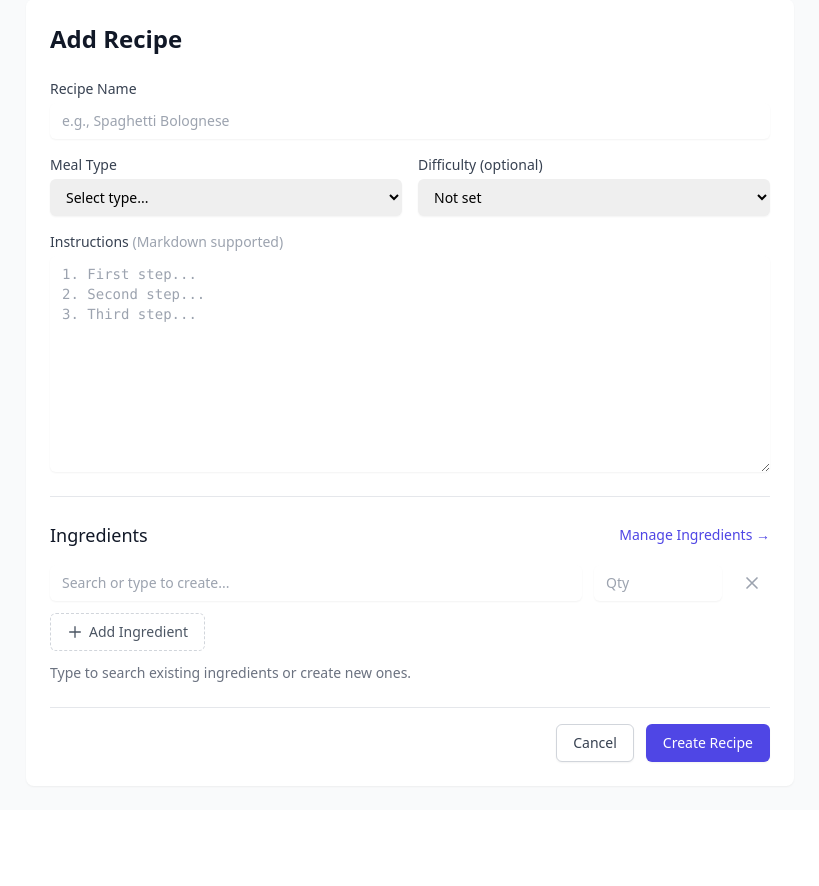
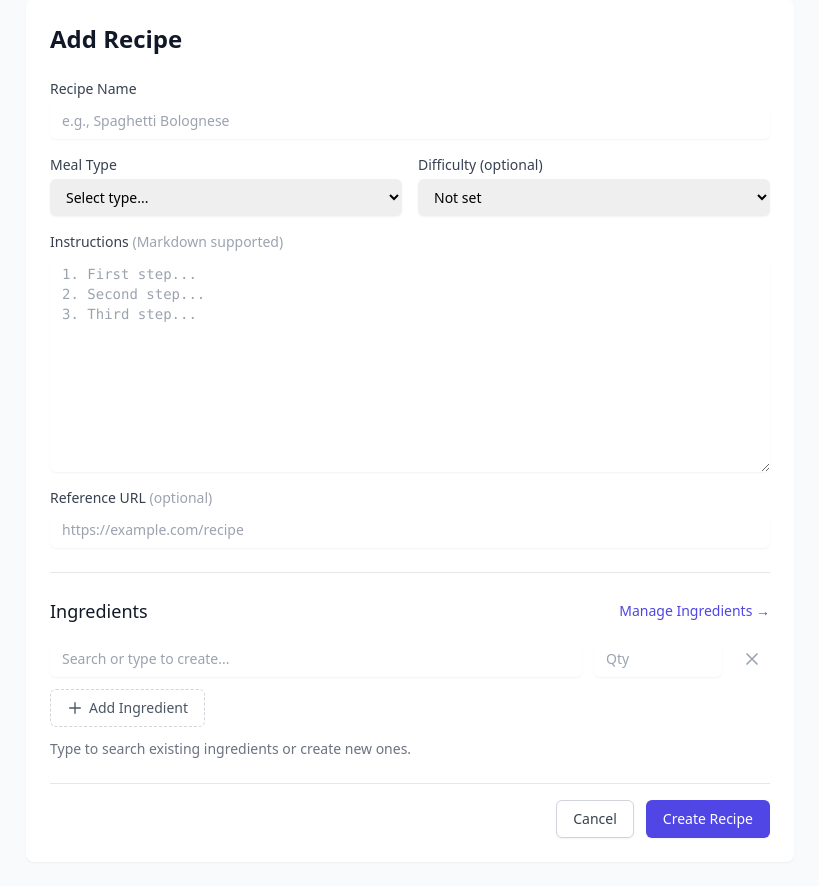
Before and after one commit to yulqen/mealplanner, a Django app: page /recipes/new/ in a window 1280 px wide. Shown: the part 137-1023 px from the top of the page, without its empty margins (230-1049 px from the left). Before the commit the page ends 924 px from the top, so only its background shows below. Run offline with Django 5.2, Linux system fonts and the light colour scheme; the visitor is signed in with stand-in values (Sample User, id 1); data that the repository does not hold is empty; some libraries are stand-ins or nearby versions.

Commit message:
feat: Add reference URL field to recipes

```diff
--- a/core/forms.py
+++ b/core/forms.py
@@ -16,7 +16,7 @@ from .models import (
 class RecipeForm(forms.ModelForm):
     class Meta:
         model = Recipe
-        fields = ["name", "meal_type", "difficulty", "instructions"]
+        fields = ["name", "meal_type", "difficulty", "instructions", "reference"]
         widgets = {
             "name": forms.TextInput(
                 attrs={
@@ -39,6 +39,12 @@ class RecipeForm(forms.ModelForm):
                     "class": "block w-full rounded-md border-gray-300 shadow-sm focus:border-indigo-500 focus:ring-indigo-500 sm:text-sm px-3 py-2",
                     "rows": 10,
                     "placeholder": "Enter cooking instructions (Markdown supported)",
+                }
+            ),
+            "reference": forms.URLInput(
+                attrs={
+                    "class": "block w-full rounded-md border-gray-300 shadow-sm focus:border-indigo-500 focus:ring-indigo-500 sm:text-sm px-3 py-2",
+                    "placeholder": "https://example.com/recipe",
                 }
             ),
         }
--- a/core/models.py
+++ b/core/models.py
@@ -101,6 +101,9 @@ class Recipe(models.Model):
         choices=DIFFICULTY_CHOICES, null=True, blank=True
     )
     instructions = models.TextField(help_text="Markdown supported")
+    reference = models.URLField(
+        blank=True, help_text="Link to the original recipe online"
+    )
     is_archived = models.BooleanField(
         default=False, help_text="Hidden from active recipe lists"
     )
--- a/core/templates/core/recipe_form.html
+++ b/core/templates/core/recipe_form.html
@@ -99,6 +99,21 @@
                               required>{{ form.instructions.value|default:'' }}</textarea>
                     {% if form.instructions.errors %}
                     <p class="mt-1 text-sm text-red-600">{{ form.instructions.errors.0 }}</p>
+                    {% endif %}
+                </div>
+
+                <!-- Reference URL -->
+                <div>
+                    <label for="id_reference" class="block text-sm font-medium text-gray-700">
+                        Reference URL
+                        <span class="text-gray-400 font-normal">(optional)</span>
+                    </label>
+                    <input type="url" name="reference" id="id_reference"
+                           value="{{ form.reference.value|default:'' }}"
+                           class="mt-1 block w-full rounded-md border-gray-300 shadow-sm focus:border-indigo-500 focus:ring-indigo-500 sm:text-sm px-3 py-2"
+                           placeholder="https://example.com/recipe">
+                    {% if form.reference.errors %}
+                    <p class="mt-1 text-sm text-red-600">{{ form.reference.errors.0 }}</p>
                     {% endif %}
                 </div>
             </div>
```
Also changed, not shown: core/templates/core/recipe_detail.html (+15 -0 lines), core/migrations/0007_recipe_reference.py (added).
